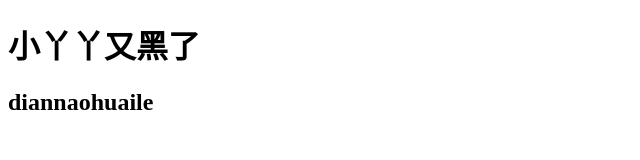
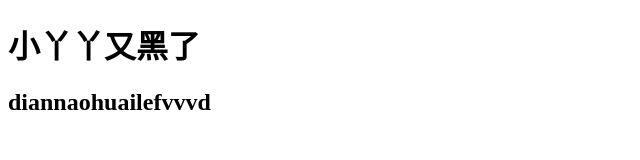
Before and after one commit to WuMengYu/WuMengYu.github.io, a plain HTML site: page index.html in a window 1280 px wide. Shown: the full height of the page, 0-640 px from the left. Drawn offline with Linux system fonts and the light colour scheme.

Commit message:
littlerain

```diff
--- a/index.html
+++ b/index.html
@@ -6,6 +6,6 @@
   </head>
   <body>
      <h1>小丫丫又黑了</h1>
-     <h2>diannaohuaile</h2>
+     <h2>diannaohuailefvvvd</h2>
   </body>
 </html>
```
